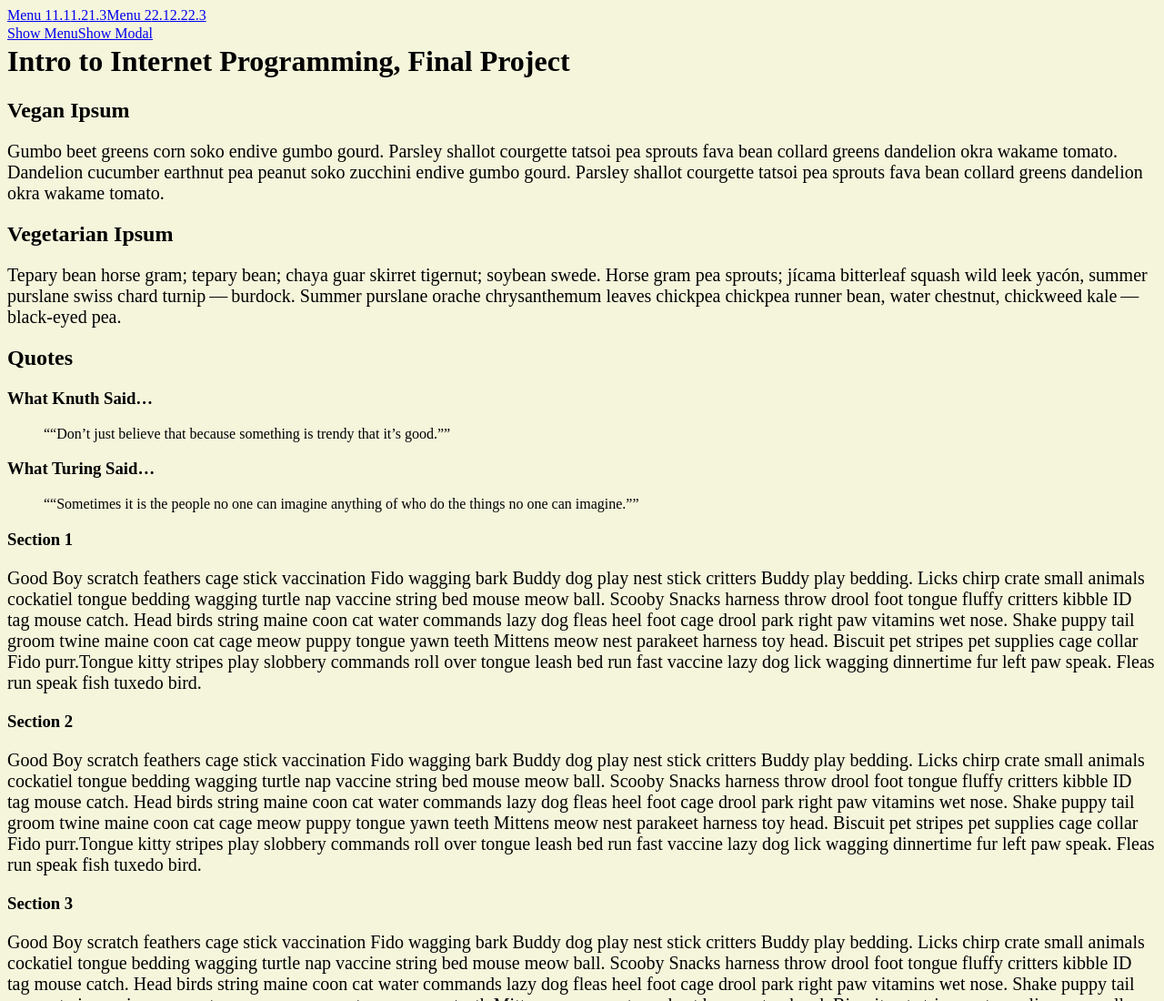
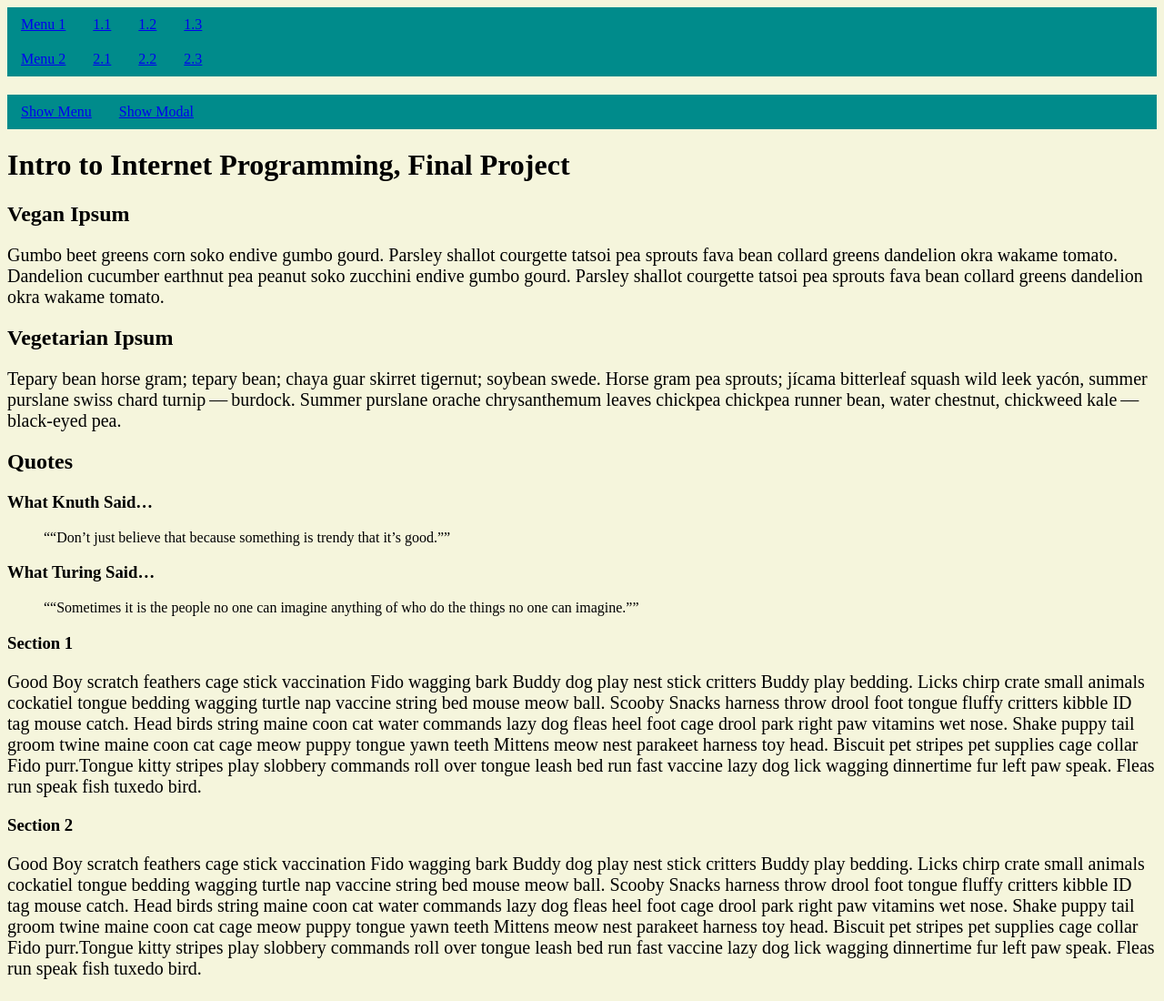
Before and after one commit to AaronO4/assignment-3--intro-to-internet-programming--cs-275--spring-2026, a website: page index.html in a window 1280 px wide. Shown: the top 1100 px of the page at 91% size. Drawn offline with Linux system fonts and the light colour scheme.

```diff
--- a/styles/main.css
+++ b/styles/main.css
@@ -6,19 +6,31 @@
   font-size: 1.25rem;
 }
 
+body {
+  background-color: beige;
+}
+
 nav {
   padding-bottom: 20px;
+}
+
+header {
+  background-color: darkcyan;
 }
 
 ul {
   list-style-type: none;
   padding: 0;
   margin: 0;
+  text-align: center;
+  overflow: hidden;
+  background-color: darkcyan;
 }
 
 ul li a {
   display: block;
   text-align: center;
+  padding: 10px 15px;
   float: left;
 }
 
@@ -58,11 +70,3 @@
   margin: 10% auto;
   width: 75%;
 }
-
-header {
-  background-color: darkcyan;
-}
-
-body {
-  background-color: beige;
-}
```
